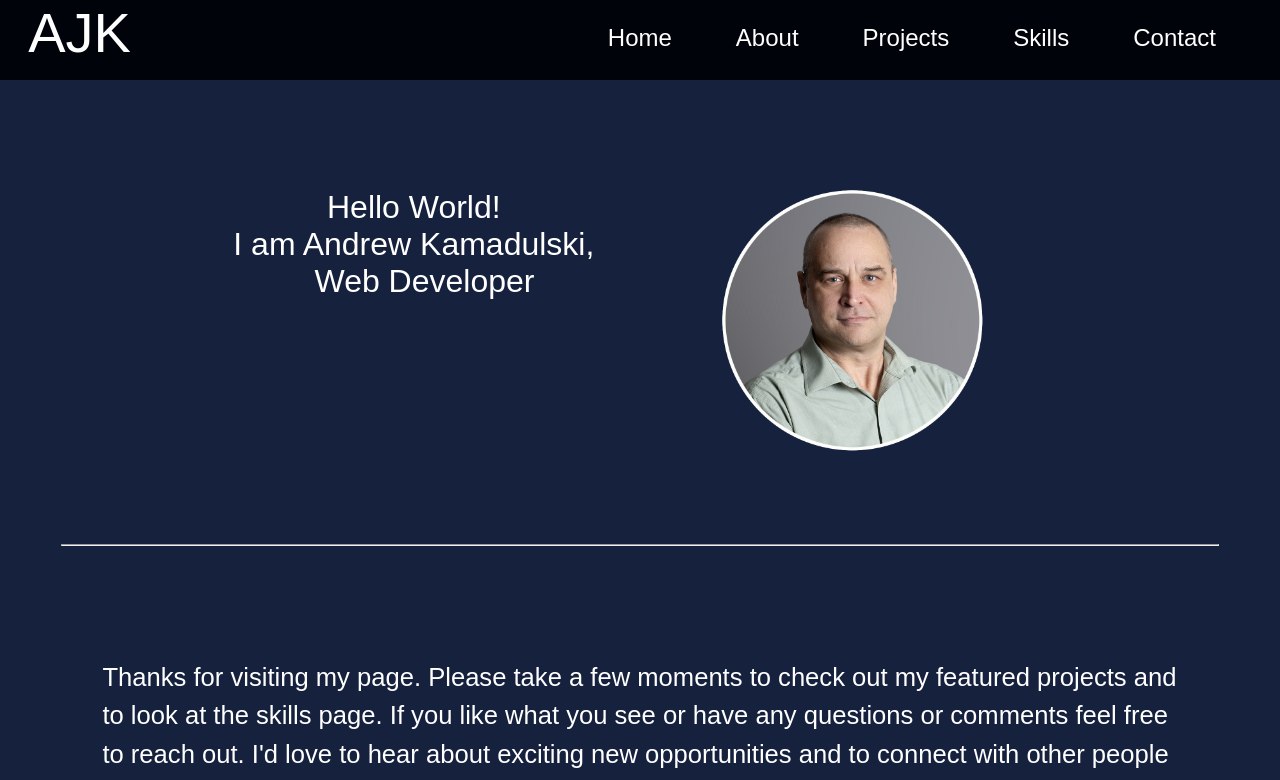
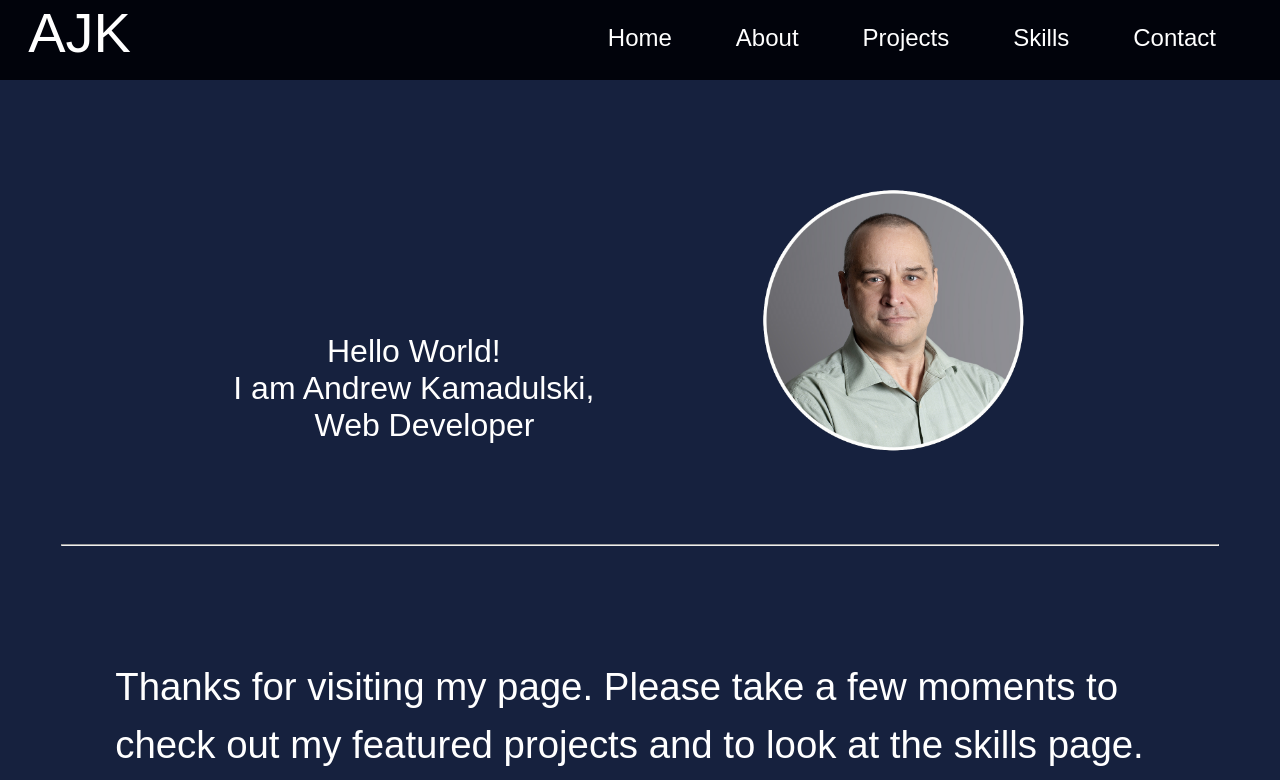
Before and after one commit to Kamadulski999/Kamadulski, a React (Create React App) app: page / in a window 1280 px wide. Shown: the top 780 px of the page. Built offline with nearby package versions, Linux system fonts and the light colour scheme; a web font is replaced by a local one.

Commit message:
css update

```diff
--- a/src/Pages/Home/home.css
+++ b/src/Pages/Home/home.css
@@ -7,6 +7,7 @@
     .welcome {
         padding: 5vw;
         line-height: 1.5;
+        font-size: 1.5rem;
     }
 
 .home-p {
--- a/src/components/Hello/hello.css
+++ b/src/components/Hello/hello.css
@@ -1,5 +1,5 @@
 .hello-emphasis {
-    margin: 15% 0 0 35%;
+    margin: 10rem 0 0 35%;
     font-size: 3rem;
 }
 
@@ -13,6 +13,7 @@
 
 .hello-section img {
     height: 25vw;
+    margin-left: 20%;
 }
 
 .portrait {
@@ -21,7 +22,6 @@
 @media (max-width: 1720px) {
     .hello-emphasis {
         font-size: 2rem;
-        margin:1rem 0 0 35%;
     }
 }
 
```
